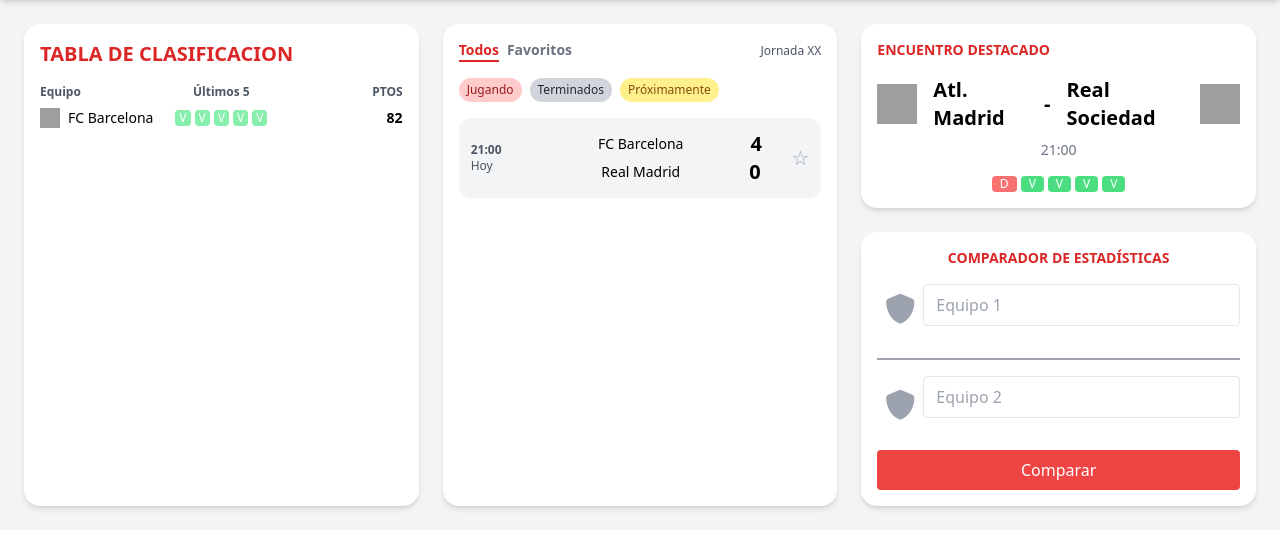
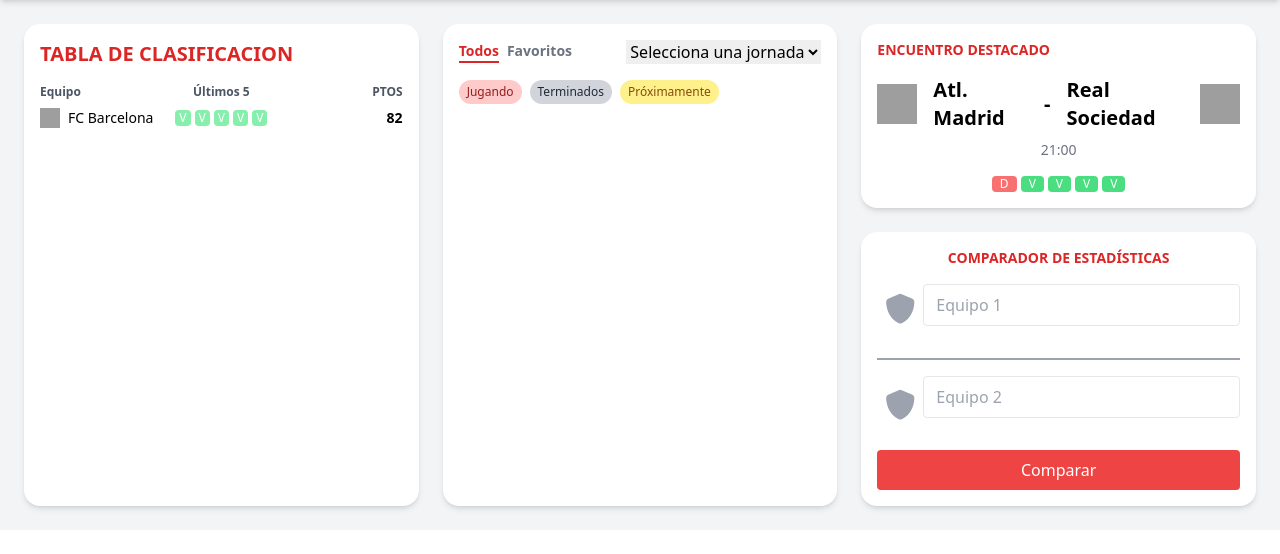
Before and after one commit to tonidf/Proyecto_final, a Flask app: template src/templates/general.html in a window 1280 px wide. Shown: the part 80-634 px from the top of the page. Run offline with Flask 3, Linux system fonts and the light colour scheme; the template is opened without the code that fills it: most values are stand-ins (such as "Sample title", 1, 10 or a date in 2020); some libraries are stand-ins or nearby versions; grey boxes are pictures that could not be loaded.

Commit message:
V1.8.0: implemento las funciones y corrijo varios errores a falta de estilos en los partidos

```diff
--- a/src/templates/general.html
+++ b/src/templates/general.html
@@ -36,7 +36,12 @@
                 <span class="text-red-600 border-b-2 border-red-600">Todos</span>
                 <span class="text-gray-500">Favoritos</span>
             </div>
-            <span class="text-gray-600 text-xs">Jornada XX</span>
+            <select name="" id="rounds-select">
+                <option selected disabled>Selecciona una jornada</option>
+                {% for ronda in rounds %}
+                    <option value="{{ ronda }}">{{ ronda }}</option>
+                {% endfor %}
+            </select>
         </div>
         <div class="flex space-x-2 text-xs mb-4">
             <span class="bg-red-200 text-red-800 px-2 py-1 rounded-full">Jugando</span>
@@ -44,28 +49,8 @@
             <span class="bg-yellow-200 text-yellow-800 px-2 py-1 rounded-full">Próximamente</span>
         </div>
 
-        <div class="space-y-4">
-            <!-- Falta for -->
-            <div class="bg-gray-100 rounded-xl p-3 flex justify-between items-center">
-                <div class="text-xs text-gray-600">
-                    <p class="font-semibold">21:00</p>
-                    <p>Hoy</p>
-                </div>
-                <div class="flex flex-col text-center flex-grow">
-                    <div class="flex flex-row items-center justify-around space-x-2">
-                        <img src="" alt=""> <!-- escudo -->
-                        <p class="font-medium text-sm">FC Barcelona</p>
-                        <p class="text-xl font-bold ml-8">4</p>
-                    </div>
-                    <div class="flex flex-row items-center justify-around space-x-2">
-                        <img src="" alt=""> <!-- escudo -->
-                        <p class="font-medium text-sm">Real Madrid</p>
-                        <p class="text-xl font-bold">0</p>
-                    </div>
+        <div id="partidos-container" class="space-y-4">
 
-                </div>
-                <button class="text-gray-400 text-xl">☆</button>
-            </div>
         </div>
     </div>
     <div class="space-y-6">
@@ -108,5 +93,39 @@
     </div>
     </div>
 </div>
+<script>
+document.addEventListener("DOMContentLoaded", function () {
+    const select = document.getElementById("rounds-select");
+    const container = document.getElementById("partidos-container");
 
+    select.addEventListener("change", function () {
+        const jornada = this.value;
+        fetch(`/api/partidos?round=${encodeURIComponent(jornada)}`)
+            .then(response => response.json())
+            .then(partidos => {
+                container.innerHTML = ""; // limpiar
+
+                if (partidos.length === 0) {
+                    container.innerHTML = "<p>No hay partidos disponibles para esta jornada.</p>";
+                    return;
+                }
+
+                partidos.forEach(partido => {
+                    const div = document.createElement("div");
+                    div.innerHTML = `
+                        <div class="p-4 bg-gray-100 rounded-lg mb-2">
+                            <strong>${partido.teams.home.name}</strong> vs <strong>${partido.teams.away.name}</strong><br>
+                            ${partido.fixture.date.slice(0, 10)} ${partido.fixture.date.slice(11, 16)}
+                        </div>
+                    `;
+                    container.appendChild(div);
+                });
+            })
+            .catch(error => {
+                console.error("Error al cargar partidos:", error);
+                container.innerHTML = "<p>Error al cargar los partidos.</p>";
+            });
+    });
+});
+</script>
 {% endblock %}
```
Also changed, not shown: src/api_football.py (+16 -5 lines), src/database/database.sql (+10 -0 lines), src/routes/partidos.py (+13 -1 lines).
